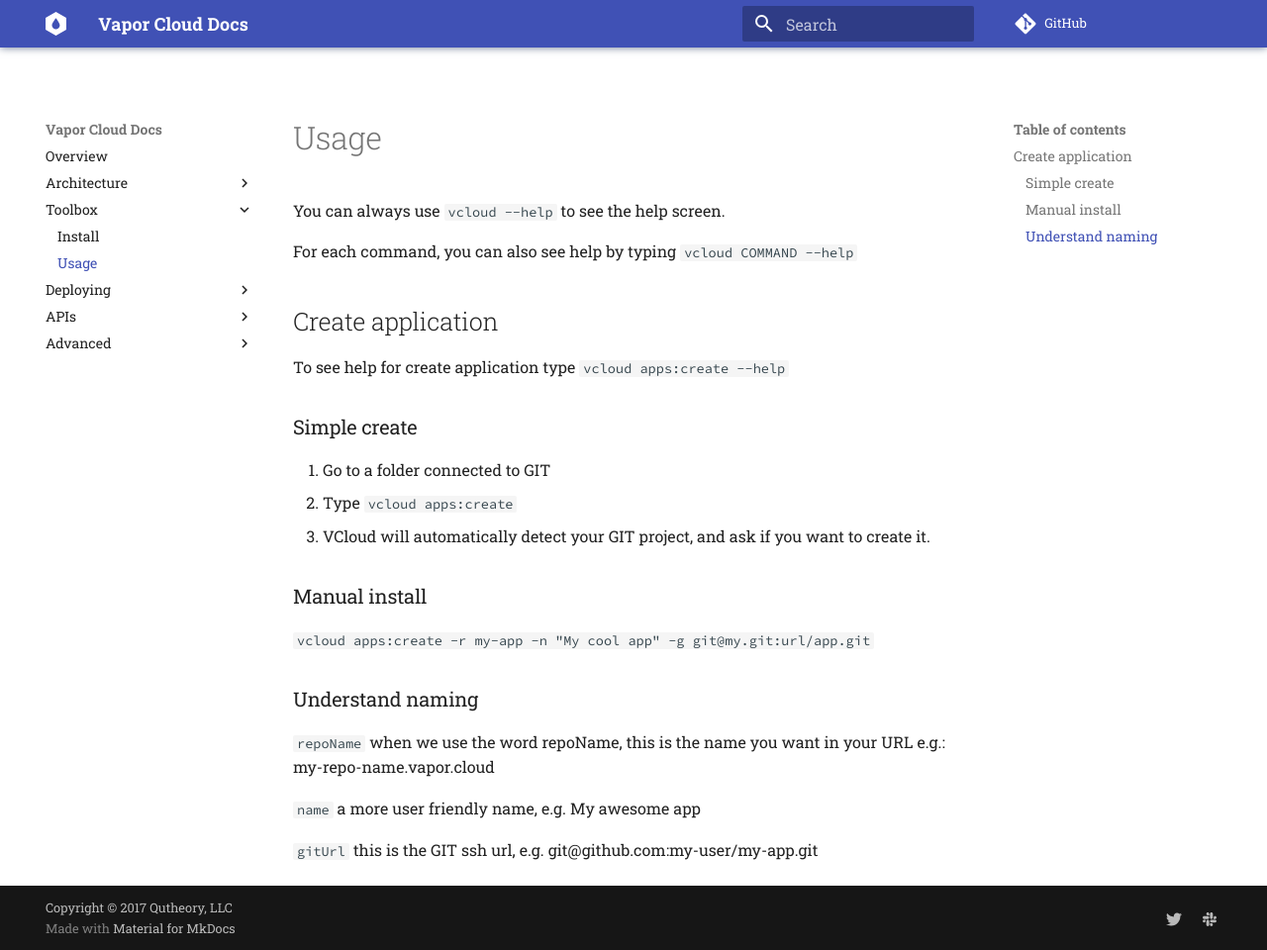
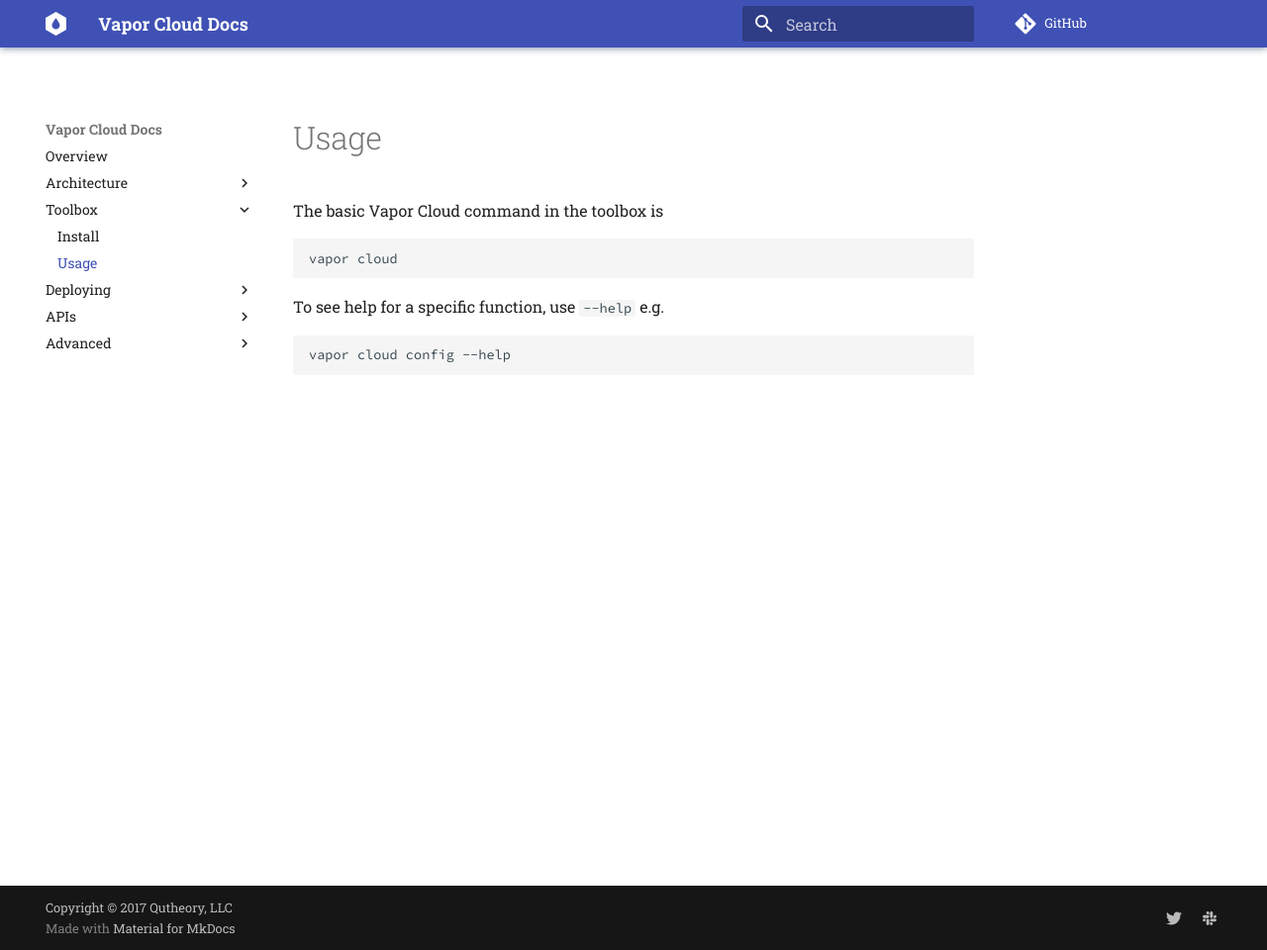
Before and after one commit to qutheory/cloud-documentation, an MkDocs documentation site: the page built from docs/toolbox/usage.md, in a window 1280 px wide and 960 px high. Shown: the whole window at 99% size. Built offline with MkDocs 1.6.1 and Material for MkDocs 9.7.7, drawn with Linux system fonts in a browser that asks for light colours; comment, search, counter and statistics services are not loaded; old or Windows-style settings are respelled for this version of MkDocs.

Commit message:
Adding new toolbox doc

````diff
--- a/docs/toolbox/usage.md
+++ b/docs/toolbox/usage.md
@@ -1,27 +1,13 @@
 # Usage
 
-You can always use `vcloud --help` to see the help screen.
+The basic Vapor Cloud command in the toolbox is
 
-For each command, you can also see help by typing `vcloud COMMAND --help`
+```
+vapor cloud
+```
 
-## Create application
+To see help for a specific function, use `--help` e.g.
 
-To see help for create application type `vcloud apps:create --help`
-
-### Simple create
-
-1. Go to a folder connected to GIT
-2. Type `vcloud apps:create`
-3. VCloud will automatically detect your GIT project, and ask if you want to create it.
-
-### Manual install
-
-`vcloud apps:create -r my-app -n "My cool app" -g git@my.git:url/app.git`
-
-### Understand naming
-
-`repoName` when we use the word repoName, this is the name you want in your URL e.g.: my-repo-name.vapor.cloud
-
-`name` a more user friendly name, e.g. My awesome app
-
-`gitUrl` this is the GIT ssh url, e.g. git@github.com:my-user/my-app.git
+```
+vapor cloud config --help
+```
````
Also changed, not shown: docs/toolbox/install.md (+4 -20 lines).
